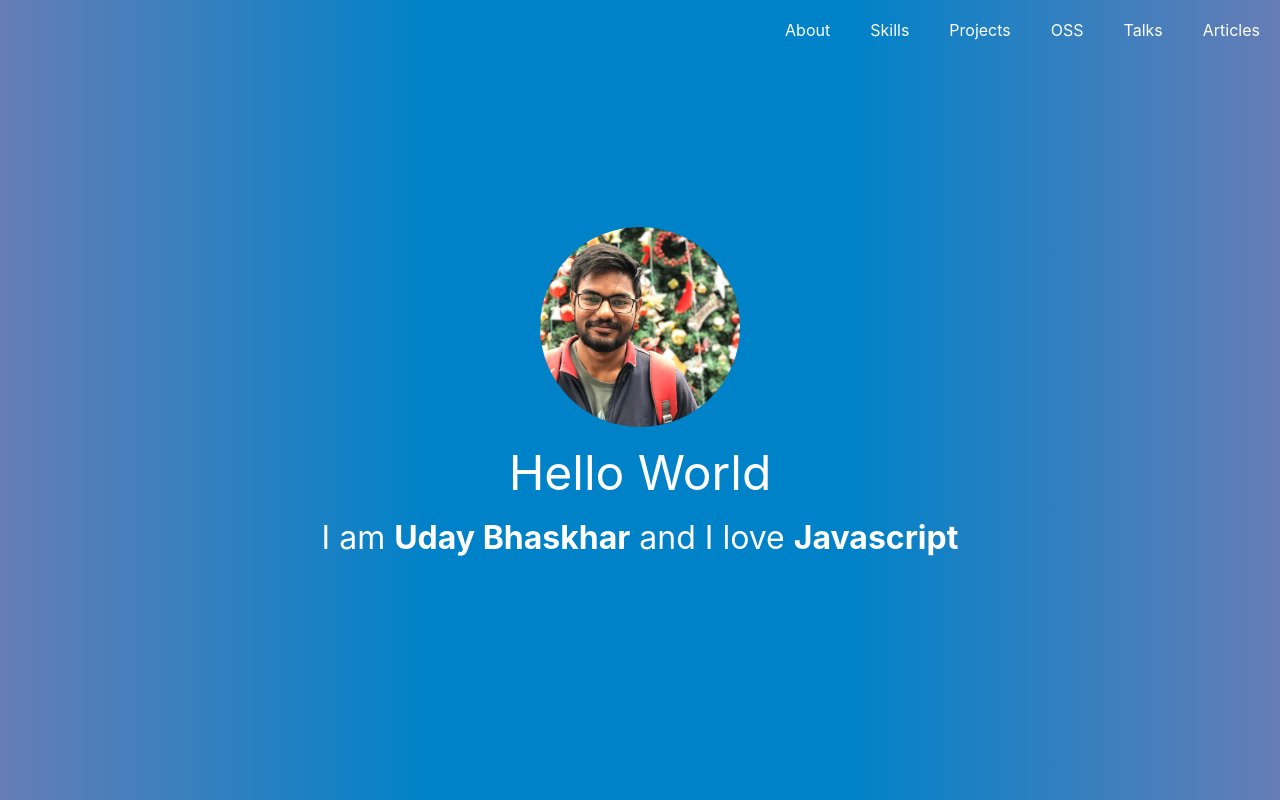
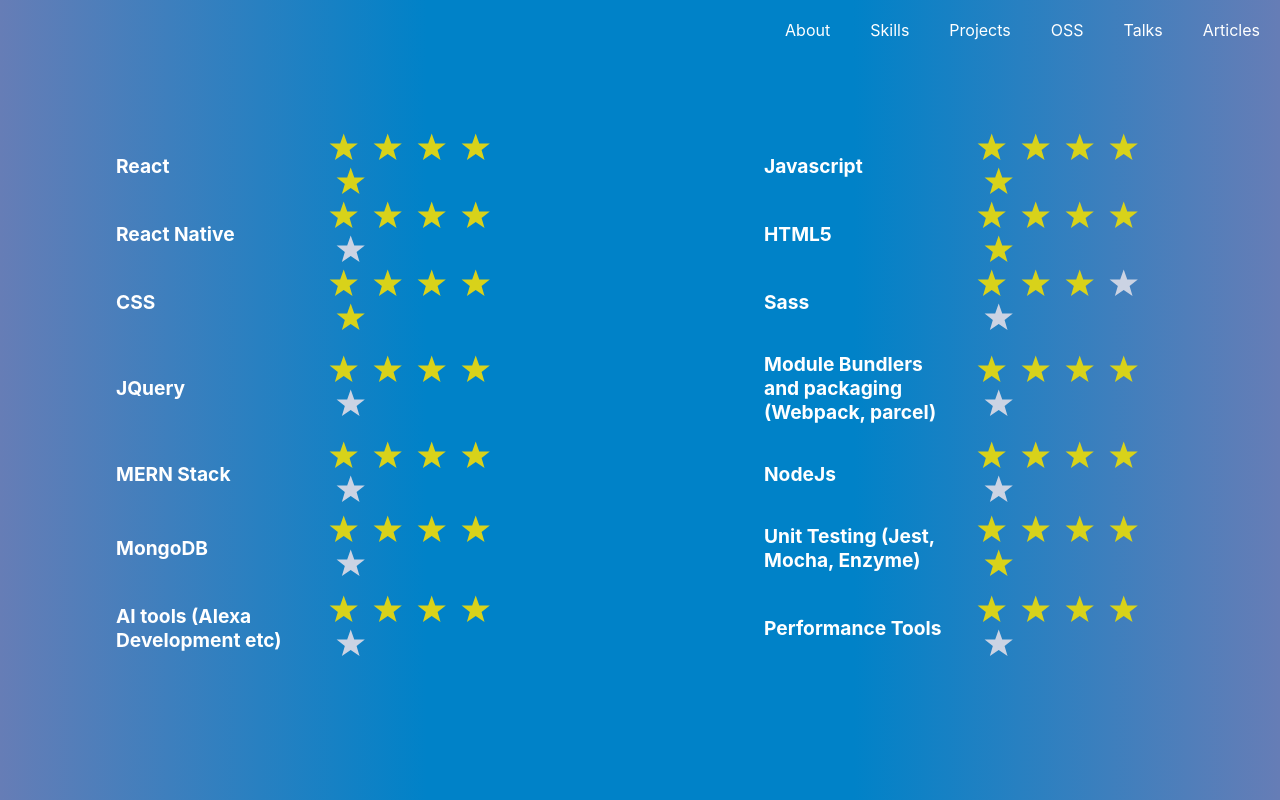
Before and after one commit to udaypydi/portfolio, a React (Create React App) app: page /skills in a window 1280 px wide. Built offline with nearby package versions, Linux system fonts and the light colour scheme.

Commit message:
skills component added

```diff
--- a/package.json
+++ b/package.json
@@ -6,12 +6,14 @@
     "@testing-library/jest-dom": "^4.2.4",
     "@testing-library/react": "^10.0.2",
     "@testing-library/user-event": "^7.1.2",
+    "classnames": "^2.2.6",
     "node-sass": "^4.13.1",
     "prop-types": "^15.7.2",
     "react": "^16.12.0",
     "react-dom": "^16.12.0",
     "react-router-dom": "^5.1.2",
-    "react-scripts": "3.3.1"
+    "react-scripts": "3.3.1",
+    "react-star-ratings": "^2.3.0"
   },
   "scripts": {
     "start": "react-scripts start",
--- a/src/components/Header/Header.component.js
+++ b/src/components/Header/Header.component.js
@@ -1,10 +1,15 @@
 import React from 'react';
+import classNames from 'classnames';
 import { Link } from 'react-router-dom';
 import './Header.scss';
 
 export default function Header(props) {
     return (
-        <div className="Header">
+        <div className={
+            classNames('Header', {
+                "Header--invertedBg": props.invertBg,
+            })
+        }>
             <Link className="Header--Link" to="/about">About</Link>
             <Link className="Header--Link" to="/skills">Skills</Link>
             <Link className="Header--Link" to="/about">Projects</Link>
--- a/src/components/Header/Header.scss
+++ b/src/components/Header/Header.scss
@@ -1,10 +1,13 @@
 .Header {
     display: flex;
     width: 100vw;
-    background: transparent;
     color: #ffffff;
     position: fixed;
     justify-content: flex-end;
+    background: #667db6;  /* fallback for old browsers */
+    background: -webkit-linear-gradient(to right, #667db6, #0082c8, #0082c8, #667db6);  /* Chrome 10-25, Safari 5.1-6 */
+    background: linear-gradient(to right, #667db6, #0082c8, #0082c8, #667db6);
+    z-index: 999999;
 
     .Header--Link {
         color: #ffffff;
--- /dev/null
+++ b/src/components/Skills/Skills.component.js
@@ -0,0 +1,27 @@
+import React from 'react';
+import StarRatings from 'react-star-ratings';
+import { SKILLS } from './Skills.constant';
+import './Skills.scss';
+
+export default function Skills(props) {
+    return (
+        <div className="Skills-Container">
+            <div className="Skills">
+                {
+                    SKILLS.map(skill => (
+                        <div className="Skills-Skill">
+                            <p className="Skills-SkillName">{skill.name}</p>
+                            <StarRatings
+                                rating={skill.rating}
+                                starRatedColor="#d8d21a"
+                                numberOfStars={5}
+                                starDimension="30px"
+                                name='rating'
+                            />
+                        </div>
+                    ))
+                }
+            </div>
+        </div>
+    );
+}
--- /dev/null
+++ b/src/components/Skills/Skills.constant.js
@@ -0,0 +1,58 @@
+export const SKILLS = [
+    {
+        name: 'React',
+        rating: 5,
+    },
+    {
+        name: 'Javascript',
+        rating: 5,
+    },
+    {
+        name: 'React Native',
+        rating: 4,
+    },
+    {
+        name: 'HTML5',
+        rating: 5,
+    },
+    {
+        name: 'CSS',
+        rating: 5,
+    },
+    {
+        name: 'Sass',
+        rating: 3,
+    },
+    {
+        name: 'JQuery',
+        rating: 4,
+    },
+    {
+        name: 'Module Bundlers and packaging (Webpack, parcel)',
+        rating: 4,
+    },
+    {
+        name: 'MERN Stack',
+        rating: 4,
+    },
+    {
+        name: 'NodeJs',
+        rating: 4,
+    },
+    {
+        name: 'MongoDB',
+        rating: 4,
+    },
+    {
+        name: 'Unit Testing (Jest, Mocha, Enzyme)',
+        rating: 5,
+    },
+    {
+        name: 'AI tools (Alexa Development etc)',
+        rating: 4,
+    },
+    {
+        name: 'Performance Tools',
+        rating: 4,
+    },
+];
--- /dev/null
+++ b/src/components/Skills/Skills.scss
@@ -0,0 +1,58 @@
+.Skills-Container {
+    background: #667db6;  /* fallback for old browsers */
+    background: -webkit-linear-gradient(to right, #667db6, #0082c8, #0082c8, #667db6);  /* Chrome 10-25, Safari 5.1-6 */
+    background: linear-gradient(to right, #667db6, #0082c8, #0082c8, #667db6);
+    height: 100vh;
+    display: flex;
+    flex: 1;
+    justify-content: center;
+    align-items: center;
+}
+
+.Skills {
+    display: flex;
+    flex-wrap: wrap;
+    padding: 100px;
+    justify-content: space-between;
+
+    .Skills-Skill {
+        display: flex;
+        justify-content: space-between;
+        width: 40%;
+        align-items: center;
+
+        .Skills-SkillName {
+            width: 200px;
+            font-weight: 700;
+            font-size: 1.2rem;
+            color: #ffffff;
+        }
+    }
+}
+
+@media only screen and (max-width: 760px) {
+    .Skills-Container {
+        height: 100%;
+    }
+
+    .Skills {
+        display: flex;
+        flex: 1;
+        padding: 10px;
+        padding-top: 50px;
+        flex-direction: column;
+
+
+        .Skills-Skill {
+            display: flex;
+            flex:1;
+            justify-content: space-between;
+            width: 100%;
+
+            .Skills-SkillName {
+                width: 100px;
+                font-size: 1rem;
+            }
+        }
+    }
+}
--- a/src/routes.js
+++ b/src/routes.js
@@ -6,12 +6,14 @@ import {
   } from "react-router-dom";
   import Header from './components/Header/Header.component';
   import Introduction from './components/Introduction/Introduction.component';
+  import Skills from './components/Skills/Skills.component';
+
   import App from './App';
 
   function WrappedRoute(props) {
     return (
         <React.Fragment>
-            <Header />
+            <Header invertBg={props.invertBackground}/>
             {props.children}
         </React.Fragment>
     );
@@ -26,6 +28,11 @@ import {
                         <Introduction />
                     </WrappedRoute>
                 </Route>
+                <Route path="/skills">
+                    <WrappedRoute>
+                        <Skills />
+                    </WrappedRoute>
+                </Route>
                 <Route path="/">
                     <WrappedRoute>
                         <App />
```
Also changed, not shown: src/components/Projects/Projects.component.js (added), 1 other file (tests, documents, lock files or other folders).
